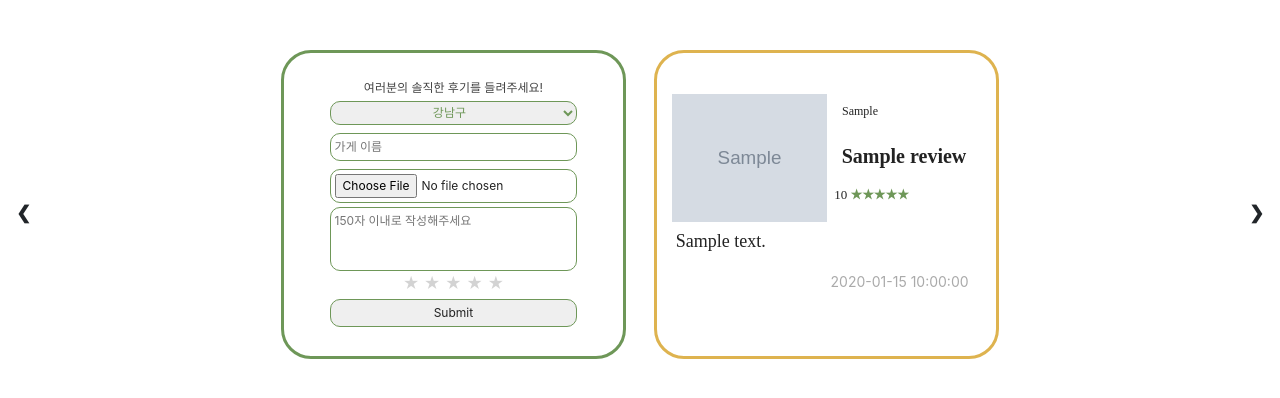
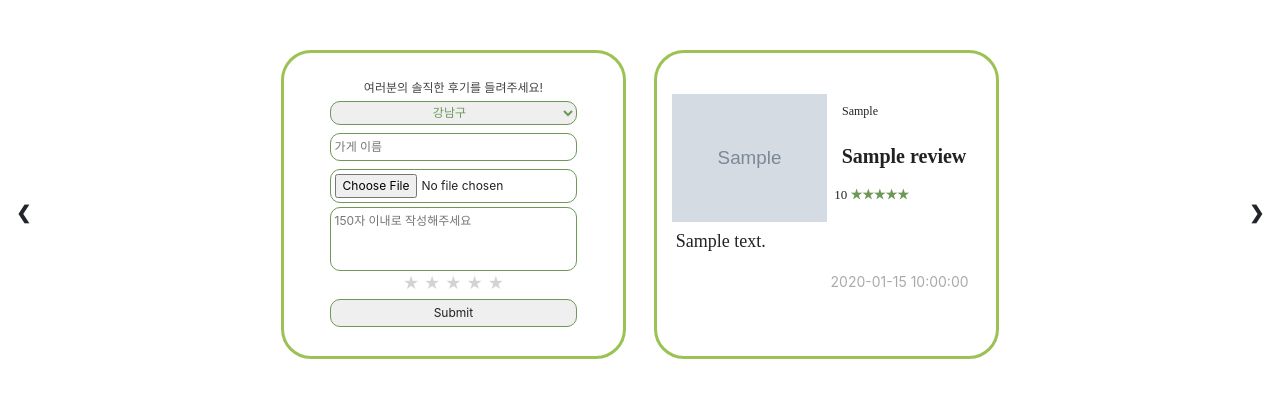
Before and after one commit to hoppydream/hoppy, a PHP site: page /bootdiv.php in a window 1280 px wide. Shown: the top 398 px of the page. Run offline with PHP 8.4, Linux system fonts and the light colour scheme; tables that the repository leaves empty or names only in its code hold one stand-in row (values such as "Sample post"); grey boxes marked "Sample" are stand-in pictures.

Commit message:
후기 색 변경

```diff
--- a/css/style.css
+++ b/css/style.css
@@ -37,7 +37,7 @@ html {
 
 
 #cc {
-    color: #deb34e;
+    color: #9cc255;
 }
 
 .menubtn {
@@ -169,7 +169,7 @@ tr {}
 
 /*-------------------------------------------*/
 .board {
-    border: 3px solid #deb34f;
+    border: 3px solid #9cc255;
     display: inline-block;
     border-radius: 30px;
     padding: 2vw;
@@ -179,7 +179,7 @@ tr {}
 }
 
 .boardform {
-    border: 3px solid #6e9758;
+    border: 3px solid #9cc255;
     display: inline-block;
     border-radius: 30px;
     padding: 2vw;
```
